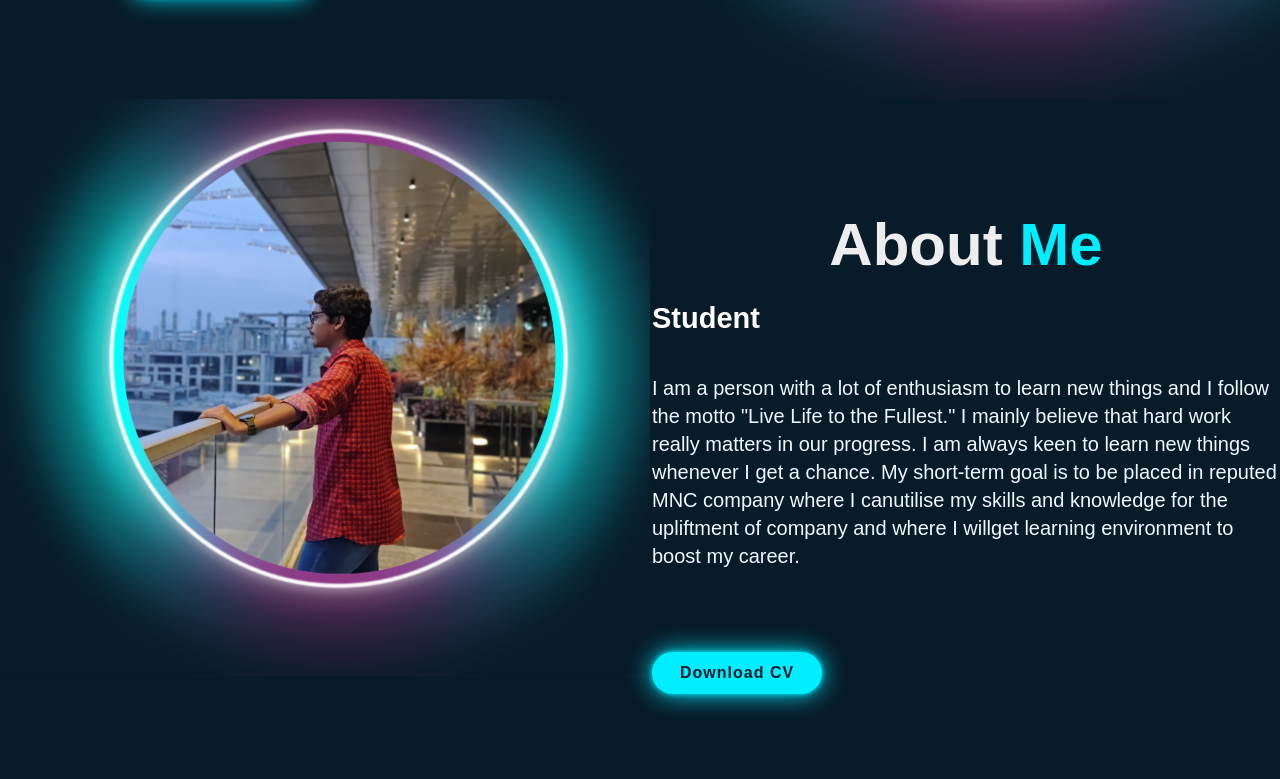
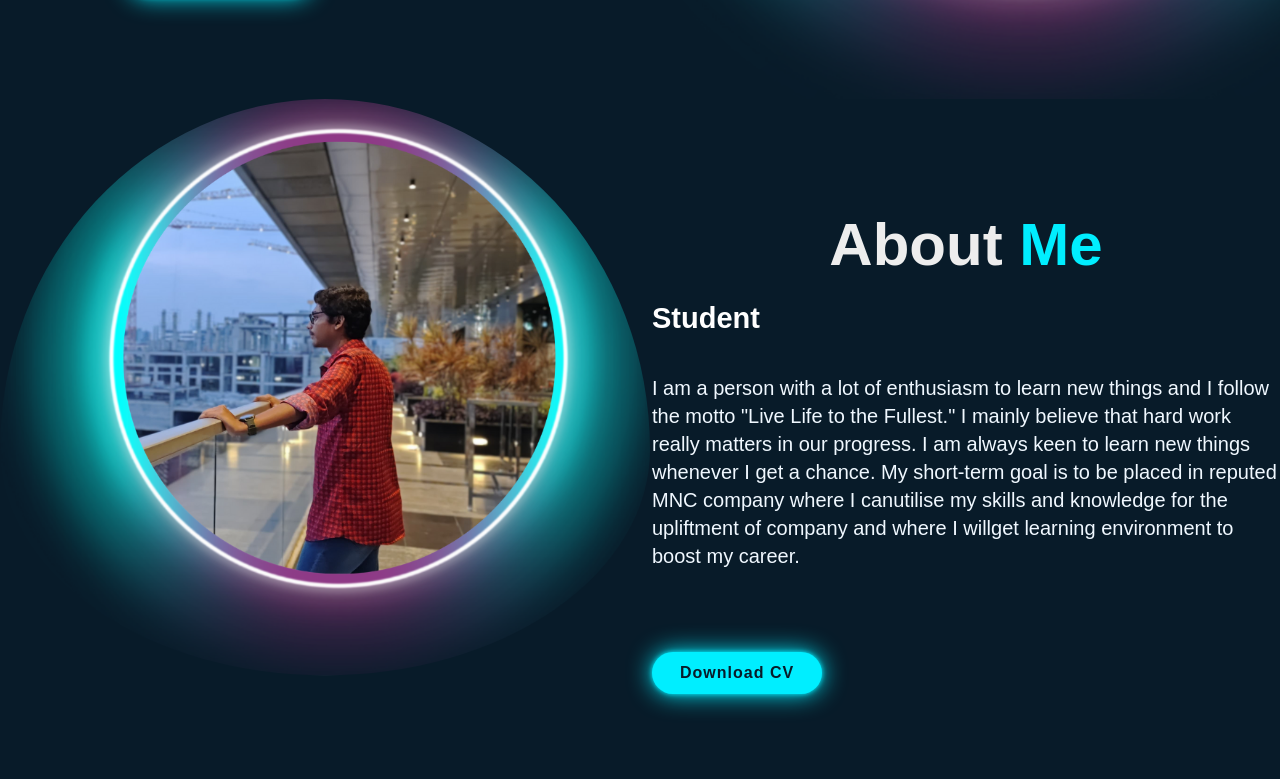
Before and after one commit to j-praneeth/Praneeth-Portfolio, a plain HTML site: page index.html in a window 1280 px wide. Shown: the part 701-1480 px from the top of the page. Drawn offline with nearby package versions, Linux system fonts and the light colour scheme.

Commit message:
Update stylesheet.css

```diff
--- a/stylesheet.css
+++ b/stylesheet.css
@@ -169,7 +169,7 @@ body {
     max-width: 650px;
     height: auto;
     width: 130%;
-    border-radius: 13px;
+    border-radius: 50%;
 }
 
 .about-text h2 {
```
